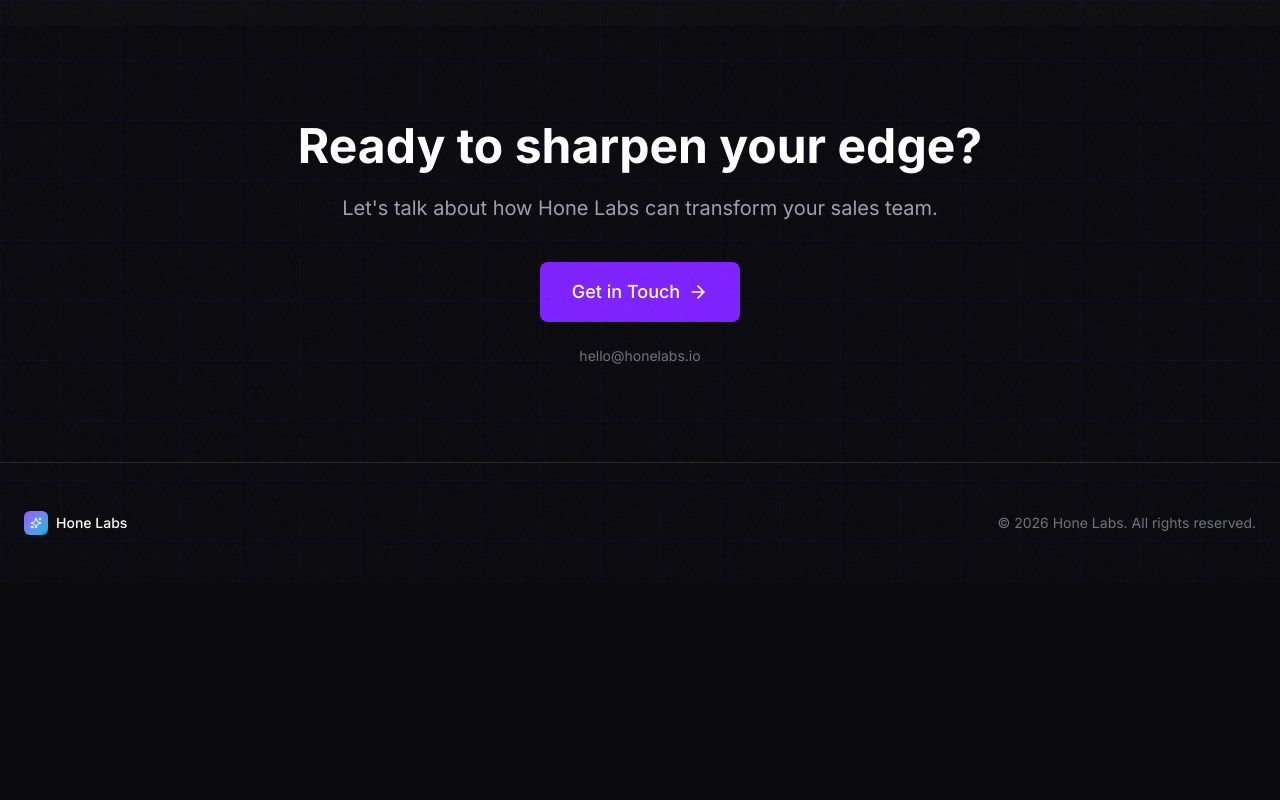
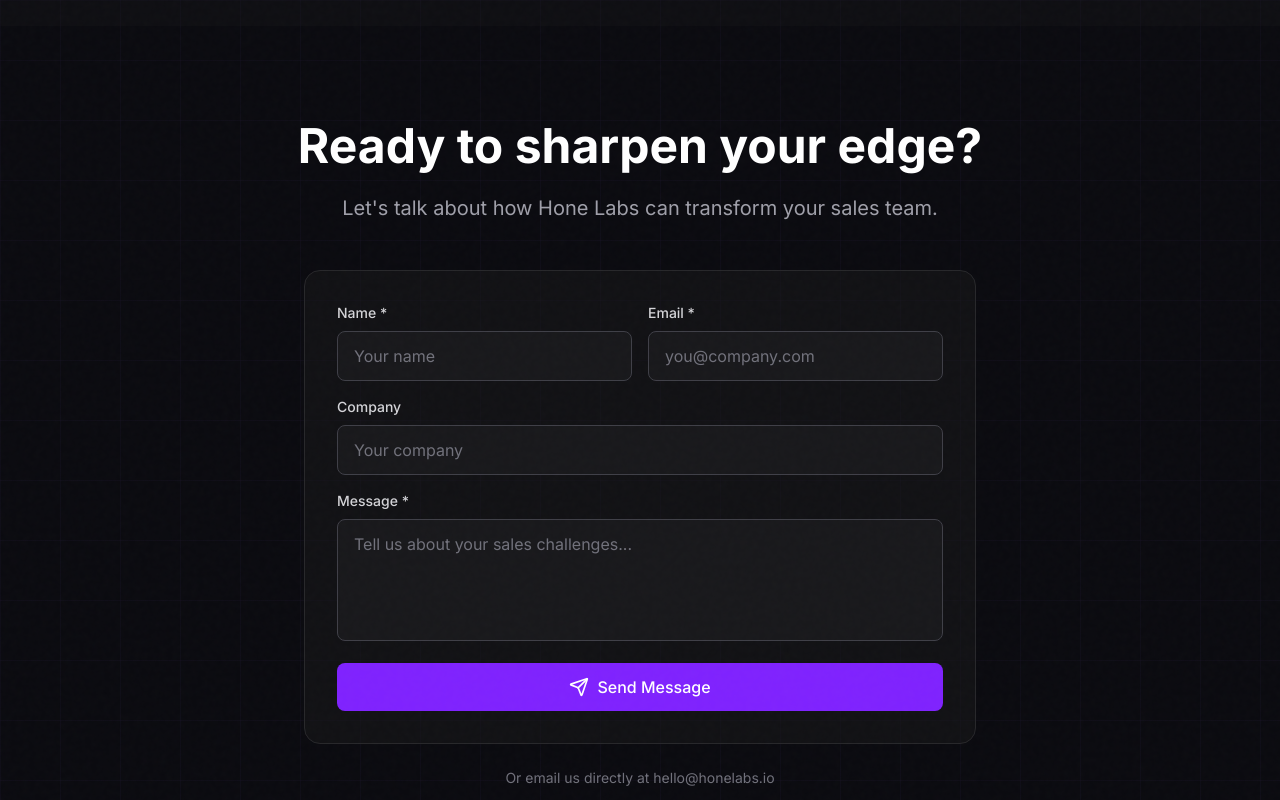
Before and after one commit to shawadam182-prog/Hone-Labs, a Next.js app: page / in a window 1280 px wide. Shown: the part 2280-3080 px from the top of the page. Before the commit the page ends 2863 px from the top, so only its background shows below. Built offline with nearby package versions, Linux system fonts and the light colour scheme; no server answers.

Commit message:
Add Supabase backend for contact form and leads

```diff
--- a/package.json
+++ b/package.json
@@ -9,6 +9,7 @@
     "lint": "eslint"
   },
   "dependencies": {
+    "@supabase/supabase-js": "^2.93.3",
     "framer-motion": "^12.29.2",
     "lucide-react": "^0.563.0",
     "next": "16.1.6",
--- a/src/app/page.tsx
+++ b/src/app/page.tsx
@@ -12,6 +12,7 @@
   CheckCircle,
   Play
 } from 'lucide-react';
+import ContactForm from '@/components/ContactForm';
 
 // Animation variants
 const fadeInUp = {
@@ -286,8 +287,9 @@
 
       {/* CTA Section */}
       <section id="contact" className="py-24 px-6">
+        <div className="max-w-5xl mx-auto">
           <motion.div
-          className="max-w-3xl mx-auto text-center"
+            className="text-center mb-12"
             initial={{ opacity: 0, y: 20 }}
             whileInView={{ opacity: 1, y: 0 }}
             viewport={{ once: true }}
@@ -295,22 +297,25 @@
             <h2 className="text-3xl md:text-5xl font-bold text-white mb-6">
               Ready to sharpen your edge?
             </h2>
-          <p className="text-xl text-zinc-400 mb-10">
+            <p className="text-xl text-zinc-400">
               Let&apos;s talk about how Hone Labs can transform your sales team.
             </p>
-          <div className="flex flex-col sm:flex-row items-center justify-center gap-4">
-            <a
-              href="mailto:hello@honelabs.io"
-              className="group flex items-center gap-2 px-8 py-4 bg-violet-600 hover:bg-violet-500 text-white font-medium rounded-lg transition glow-hover text-lg"
+          </motion.div>
+
+          <motion.div
+            className="max-w-2xl mx-auto p-8 rounded-2xl bg-zinc-900/50 border border-zinc-800"
+            initial={{ opacity: 0, y: 20 }}
+            whileInView={{ opacity: 1, y: 0 }}
+            viewport={{ once: true }}
+            transition={{ delay: 0.1 }}
           >
-              Get in Touch
-              <ArrowRight className="w-5 h-5 group-hover:translate-x-1 transition" />
-            </a>
+            <ContactForm />
+          </motion.div>
+
+          <p className="text-zinc-500 text-sm text-center mt-6">
+            Or email us directly at hello@honelabs.io
+          </p>
         </div>
-          <p className="text-zinc-500 text-sm mt-6">
-            hello@honelabs.io
-          </p>
-        </motion.div>
       </section>
 
       {/* Footer */}
--- /dev/null
+++ b/src/components/ContactForm.tsx
@@ -0,0 +1,136 @@
+'use client';
+
+import { useState } from 'react';
+import { motion } from 'framer-motion';
+import { Send, CheckCircle, AlertCircle, Loader2 } from 'lucide-react';
+import { submitLead } from '@/lib/supabase';
+
+export default function ContactForm() {
+  const [formData, setFormData] = useState({
+    name: '',
+    email: '',
+    company: '',
+    message: ''
+  });
+  const [status, setStatus] = useState<'idle' | 'loading' | 'success' | 'error'>('idle');
+  const [errorMessage, setErrorMessage] = useState('');
+
+  const handleSubmit = async (e: React.FormEvent) => {
+    e.preventDefault();
+    setStatus('loading');
+    setErrorMessage('');
+
+    try {
+      await submitLead(formData);
+      setStatus('success');
+      setFormData({ name: '', email: '', company: '', message: '' });
+    } catch (error) {
+      setStatus('error');
+      setErrorMessage('Something went wrong. Please try again or email us directly.');
+      console.error('Form submission error:', error);
+    }
+  };
+
+  if (status === 'success') {
+    return (
+      <motion.div
+        initial={{ opacity: 0, scale: 0.95 }}
+        animate={{ opacity: 1, scale: 1 }}
+        className="p-8 rounded-2xl bg-emerald-900/20 border border-emerald-500/30 text-center"
+      >
+        <CheckCircle className="w-12 h-12 text-emerald-400 mx-auto mb-4" />
+        <h3 className="text-xl font-bold text-white mb-2">Message Sent!</h3>
+        <p className="text-zinc-400">We&apos;ll be in touch shortly.</p>
+      </motion.div>
+    );
+  }
+
+  return (
+    <form onSubmit={handleSubmit} className="space-y-4">
+      <div className="grid md:grid-cols-2 gap-4">
+        <div>
+          <label htmlFor="name" className="block text-sm font-medium text-zinc-300 mb-2">
+            Name *
+          </label>
+          <input
+            type="text"
+            id="name"
+            required
+            value={formData.name}
+            onChange={(e) => setFormData({ ...formData, name: e.target.value })}
+            className="w-full px-4 py-3 bg-zinc-900 border border-zinc-700 rounded-lg text-white placeholder-zinc-500 focus:outline-none focus:border-violet-500 transition"
+            placeholder="Your name"
+          />
+        </div>
+        <div>
+          <label htmlFor="email" className="block text-sm font-medium text-zinc-300 mb-2">
+            Email *
+          </label>
+          <input
+            type="email"
+            id="email"
+            required
+            value={formData.email}
+            onChange={(e) => setFormData({ ...formData, email: e.target.value })}
+            className="w-full px-4 py-3 bg-zinc-900 border border-zinc-700 rounded-lg text-white placeholder-zinc-500 focus:outline-none focus:border-violet-500 transition"
+            placeholder="you@company.com"
+          />
+        </div>
+      </div>
+
+      <div>
+        <label htmlFor="company" className="block text-sm font-medium text-zinc-300 mb-2">
+          Company
+        </label>
+        <input
+          type="text"
+          id="company"
+          value={formData.company}
+          onChange={(e) => setFormData({ ...formData, company: e.target.value })}
+          className="w-full px-4 py-3 bg-zinc-900 border border-zinc-700 rounded-lg text-white placeholder-zinc-500 focus:outline-none focus:border-violet-500 transition"
+          placeholder="Your company"
+        />
+      </div>
+
+      <div>
+        <label htmlFor="message" className="block text-sm font-medium text-zinc-300 mb-2">
+          Message *
+        </label>
+        <textarea
+          id="message"
+          required
+          rows={4}
+          value={formData.message}
+          onChange={(e) => setFormData({ ...formData, message: e.target.value })}
+          className="w-full px-4 py-3 bg-zinc-900 border border-zinc-700 rounded-lg text-white placeholder-zinc-500 focus:outline-none focus:border-violet-500 transition resize-none"
+          placeholder="Tell us about your sales challenges..."
+        />
+      </div>
+
+      {status === 'error' && (
+        <div className="flex items-center gap-2 text-red-400 text-sm">
+          <AlertCircle className="w-4 h-4" />
+          {errorMessage}
+        </div>
+      )}
+
+      <button
+        type="submit"
+        disabled={status === 'loading'}
+        className="w-full flex items-center justify-center gap-2 px-6 py-3 bg-violet-600 hover:bg-violet-500 disabled:bg-violet-600/50 text-white font-medium rounded-lg transition"
+      >
+        {status === 'loading' ? (
+          <>
+            <Loader2 className="w-5 h-5 animate-spin" />
+            Sending...
+          </>
+        ) : (
+          <>
+            <Send className="w-5 h-5" />
+            Send Message
+          </>
+        )}
+      </button>
+    </form>
+  );
+}
--- /dev/null
+++ b/src/lib/supabase.ts
@@ -0,0 +1,54 @@
+import { createClient } from '@supabase/supabase-js';
+
+const supabaseUrl = process.env.NEXT_PUBLIC_SUPABASE_URL!;
+const supabaseAnonKey = process.env.NEXT_PUBLIC_SUPABASE_ANON_KEY!;
+
+export const supabase = createClient(supabaseUrl, supabaseAnonKey);
+
+// Types
+export interface Lead {
+  id?: string;
+  name: string;
+  email: string;
+  company?: string;
+  message?: string;
+  source?: string;
+  created_at?: string;
+}
+
+export interface NewsletterSubscriber {
+  id?: string;
+  email: string;
+  subscribed_at?: string;
+  is_active?: boolean;
+}
+
+// Submit a lead from contact form
+export async function submitLead(lead: Omit<Lead, 'id' | 'created_at'>) {
+  const { data, error } = await supabase
+    .from('leads')
+    .insert([{ ...lead, source: 'website' }])
+    .select()
+    .single();
+
+  if (error) throw error;
+  return data;
+}
+
+// Subscribe to newsletter
+export async function subscribeNewsletter(email: string) {
+  const { data, error } = await supabase
+    .from('newsletter_subscribers')
+    .insert([{ email }])
+    .select()
+    .single();
+
+  if (error) {
+    // Handle duplicate email gracefully
+    if (error.code === '23505') {
+      return { alreadySubscribed: true };
+    }
+    throw error;
+  }
+  return data;
+}
```
Also changed, not shown: 2 other files (tests, documents, lock files or other folders). Lines whose indentation alone changed are shown as unchanged.
